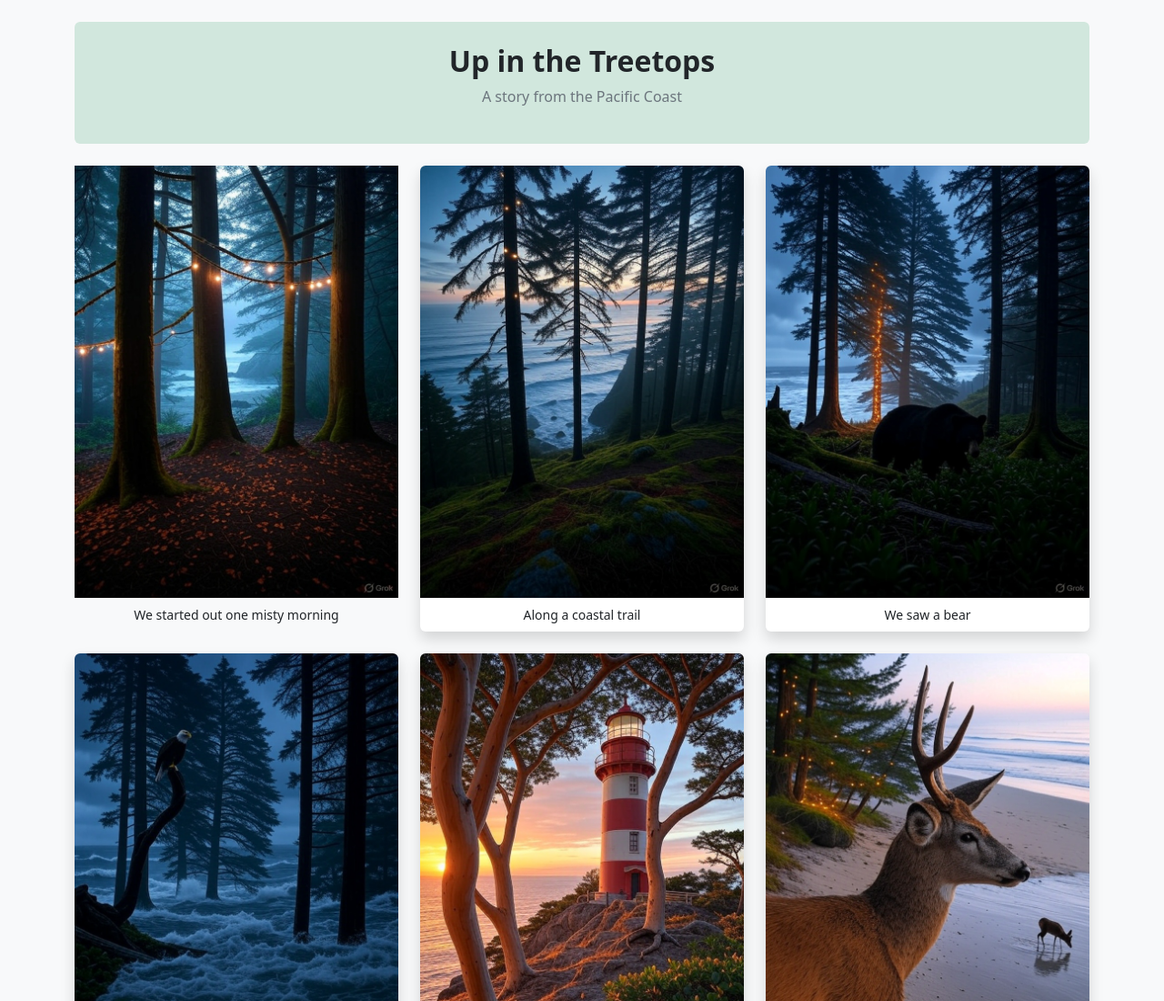
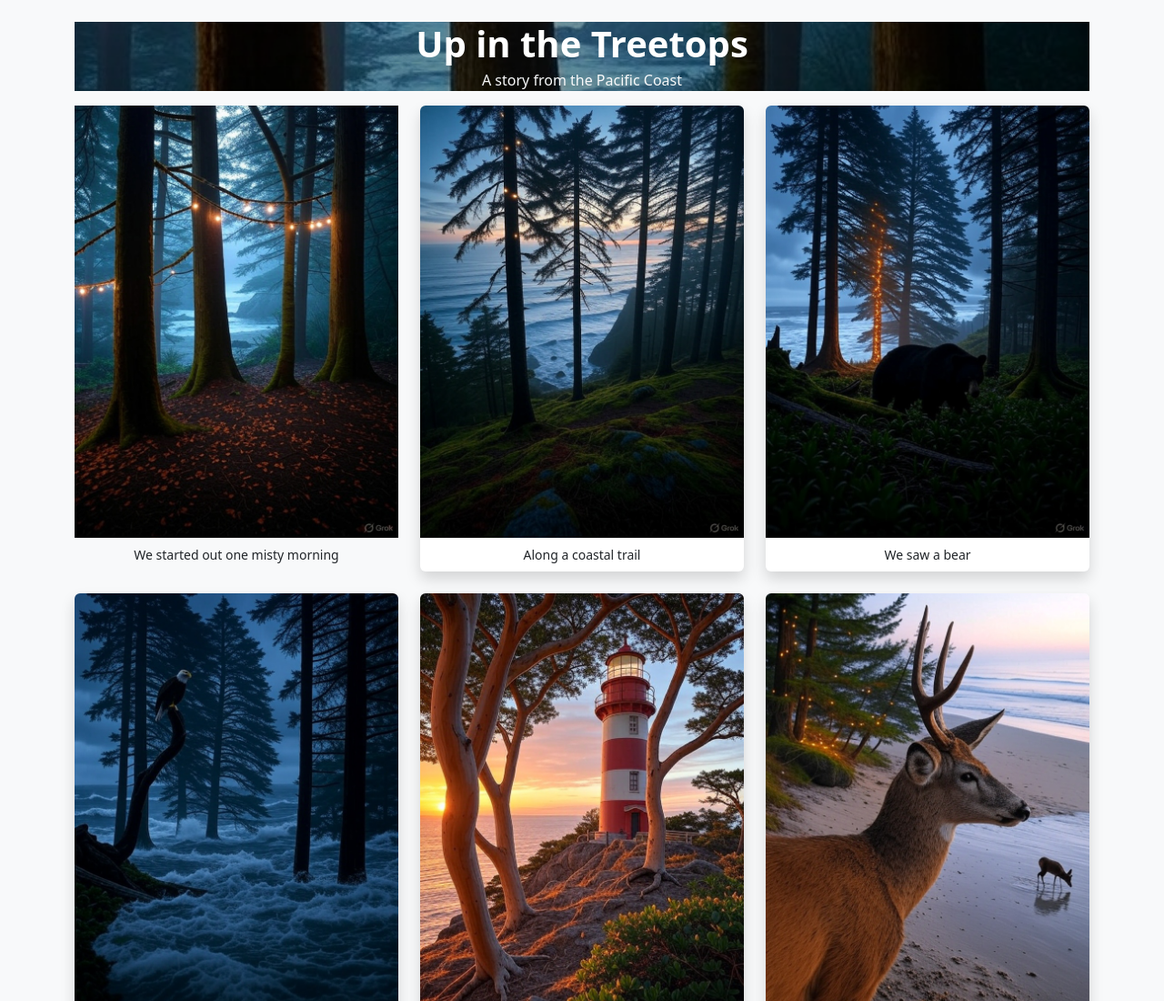
Before and after one commit to Stewysthings/coastalforest, a plain HTML site: page index.html in a window 1280 px wide. Shown: the top 1100 px of the page at 91% size. Drawn offline with nearby package versions, Linux system fonts and the light colour scheme.

Commit message:
Add forest header image and overlay to header section

```diff
--- a/index.html
+++ b/index.html
@@ -14,10 +14,27 @@
 <div class="container my-4">
 
     <!-- Header -->
-    <header class="p-4 text-center bg-success-subtle rounded mb-4">
-        <h1 class="fs-2 fw-bold">Up in the Treetops</h1>
-        <p class="text-secondary">A story from the Pacific Coast</p>
+    <header class="p-6 text-center text-white" style="
+  background-image: url('./images/fairy_forest.jpg');
+  background-size: cover;
+  background-position: center;
+  position: relative;
+">
+        <!-- Dark overlay -->
+        <div style="
+    position: absolute;
+    top: 0; left: 0; right: 0; bottom: 0;
+    background: rgba(0,0,0,0.4);
+  "></div>
+
+        <!-- Content on top -->
+        <div style="position: relative; z-index: 1;">
+            <h1 class="text-4xl fw-bold mb-1">Up in the Treetops</h1>
+            <p class="text-light">A story from the Pacific Coast</p>
+        </div>
     </header>
+
+
 
     <!-- Gallery -->
     <main>
```
